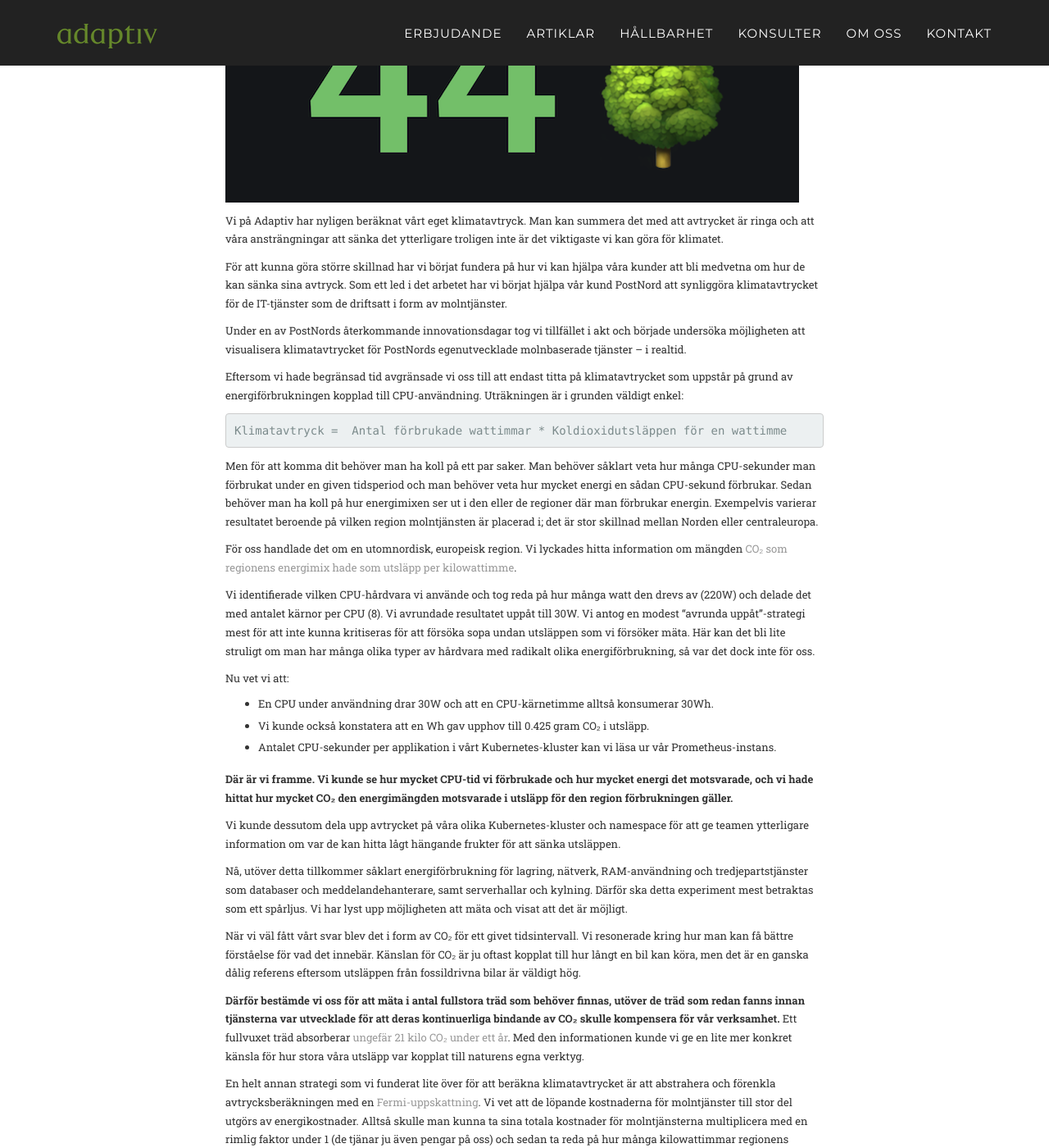
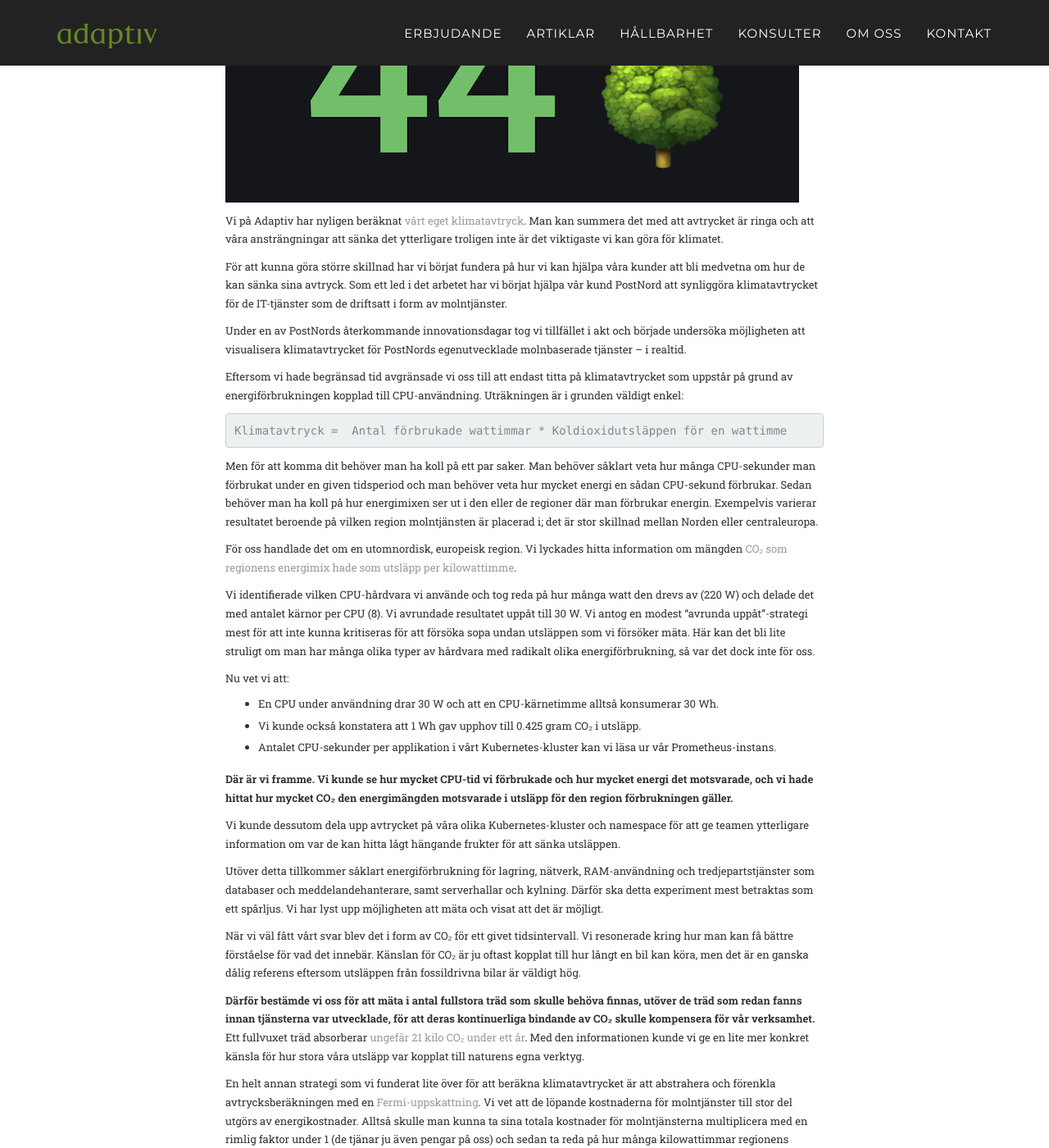
Before and after one commit to adaptiv/adaptiv_agency, a Jekyll site: the page built from _posts/2021-05-21-klimatavtrycket-av-din-egenutvecklade-molntjanst.md, in a window 1280 px wide and 1400 px high, scrolled down 303 px. Shown: the whole window at 82% size. Built offline with Jekyll 4.4.1, drawn with Linux system fonts in a browser that asks for light colours; some web fonts are replaced.

Commit message:
Minor updates to post on server climate footprint

```diff
--- a/_posts/2021-05-21-klimatavtrycket-av-din-egenutvecklade-molntjanst.md
+++ b/_posts/2021-05-21-klimatavtrycket-av-din-egenutvecklade-molntjanst.md
@@ -6,7 +6,7 @@
 
 ![Illustration av antal fullstora träd som behövs för att kompensera för nuvarande CPU-energiförbrukning](/assets/images/trees-for-compensation.png "44 fullstora träd behövs för att kompensera nuvarande CPU-energiförbrukning")
 
-Vi på Adaptiv har nyligen beräknat vårt eget klimatavtryck. Man kan summera det med att avtrycket är ringa och att våra ansträngningar att sänka det ytterligare troligen inte är det viktigaste vi kan göra för klimatet.
+Vi på Adaptiv har nyligen beräknat [vårt eget klimatavtryck](https://adaptiv.se/2021/05/21/klimatrapporter-publicerade/). Man kan summera det med att avtrycket är ringa och att våra ansträngningar att sänka det ytterligare troligen inte är det viktigaste vi kan göra för klimatet.
 
 För att kunna göra större skillnad har vi börjat fundera på hur vi kan hjälpa våra kunder att bli medvetna om hur de kan sänka sina avtryck. Som ett led i det arbetet har vi börjat hjälpa vår kund PostNord att synliggöra klimatavtrycket för de IT-tjänster som de driftsatt i form av molntjänster.
 
@@ -22,23 +22,23 @@
 
 För oss handlade det om en utomnordisk, europeisk region. Vi lyckades hitta information om mängden [CO₂ som regionens energimix hade som utsläpp per kilowattimme](https://www.eea.europa.eu/data-and-maps/daviz/co2-emission-intensity-6#tab-googlechartid_googlechartid_chart_111_filters=%7B%22rowFilters%22%3A%7B%7D%3B%22columnFilters%22%3A%7B%22pre_config_date%22%3A%5B2018%5D%7D%3B%22sortFilter%22%3A%5B%22ugeo%22%5D%7D).
 
-Vi identifierade vilken CPU-hårdvara vi använde och tog reda på hur många watt den drevs av (220W) och delade det med antalet kärnor per CPU (8). Vi avrundade resultatet uppåt till 30W. Vi antog en modest “avrunda uppåt”-strategi mest för att inte kunna kritiseras för att försöka sopa undan utsläppen som vi försöker mäta. Här kan det bli lite struligt om man har många olika typer av hårdvara med radikalt olika energiförbrukning, så var det dock inte för oss.
+Vi identifierade vilken CPU-hårdvara vi använde och tog reda på hur många watt den drevs av (220 W) och delade det med antalet kärnor per CPU (8). Vi avrundade resultatet uppåt till 30 W. Vi antog en modest “avrunda uppåt”-strategi mest för att inte kunna kritiseras för att försöka sopa undan utsläppen som vi försöker mäta. Här kan det bli lite struligt om man har många olika typer av hårdvara med radikalt olika energiförbrukning, så var det dock inte för oss.
 
 Nu vet vi att:
 
-* En CPU under användning drar 30W och att en CPU-kärnetimme alltså konsumerar 30Wh.
-* Vi kunde också konstatera att en Wh gav upphov till 0.425 gram CO₂ i utsläpp.
+* En CPU under användning drar 30 W och att en CPU-kärnetimme alltså konsumerar 30 Wh.
+* Vi kunde också konstatera att 1 Wh gav upphov till 0.425 gram CO₂ i utsläpp.
 * Antalet CPU-sekunder per applikation i vårt Kubernetes-kluster kan vi läsa ur vår Prometheus-instans.
 
 **Där är vi framme. Vi kunde se hur mycket CPU-tid vi förbrukade och hur mycket energi det motsvarade, och vi hade hittat hur mycket CO₂ den energimängden motsvarade i utsläpp för den region förbrukningen gäller.**
 
 Vi kunde dessutom dela upp avtrycket på våra olika Kubernetes-kluster och namespace för att ge teamen ytterligare information om var de kan hitta lågt hängande frukter för att sänka utsläppen.
 
-Nå, utöver detta tillkommer såklart energiförbrukning för lagring, nätverk, RAM-användning och tredjepartstjänster som databaser och meddelandehanterare, samt serverhallar och kylning. Därför ska detta experiment mest betraktas som ett spårljus. Vi har lyst upp möjligheten att mäta och visat att det är möjligt.
+Utöver detta tillkommer såklart energiförbrukning för lagring, nätverk, RAM-användning och tredjepartstjänster som databaser och meddelandehanterare, samt serverhallar och kylning. Därför ska detta experiment mest betraktas som ett spårljus. Vi har lyst upp möjligheten att mäta och visat att det är möjligt.
 
 När vi väl fått vårt svar blev det i form av CO₂ för ett givet tidsintervall. Vi resonerade kring hur man kan få bättre förståelse för vad det innebär. Känslan för CO₂ är ju oftast kopplat till hur långt en bil kan köra, men det är en ganska dålig referens eftersom utsläppen från fossildrivna bilar är väldigt hög.
 
-**Därför bestämde vi oss för att mäta i antal fullstora träd som behöver finnas, utöver de träd som redan fanns innan tjänsterna var utvecklade för att deras kontinuerliga bindande av CO₂ skulle kompensera för vår verksamhet.** Ett fullvuxet träd absorberar [ungefär 21 kilo CO₂ under ett år](https://www.viessmann.co.uk/heating-advice/how-much-co2-does-tree-absorb). Med den informationen kunde vi ge en lite mer konkret känsla för hur stora våra utsläpp var kopplat till naturens egna verktyg.
+**Därför bestämde vi oss för att mäta i antal fullstora träd som skulle behöva finnas, utöver de träd som redan fanns innan tjänsterna var utvecklade, för att deras kontinuerliga bindande av CO₂ skulle kompensera för vår verksamhet.** Ett fullvuxet träd absorberar [ungefär 21 kilo CO₂ under ett år](https://www.viessmann.co.uk/heating-advice/how-much-co2-does-tree-absorb). Med den informationen kunde vi ge en lite mer konkret känsla för hur stora våra utsläpp var kopplat till naturens egna verktyg.
 
 En helt annan strategi som vi funderat lite över för att beräkna klimatavtrycket är att abstrahera och förenkla avtrycksberäkningen med en [Fermi-uppskattning](https://en.wikipedia.org/wiki/Fermi_problem). Vi vet att de löpande kostnaderna för molntjänster till stor del utgörs av energikostnader. Alltså skulle man kunna ta sina totala kostnader för molntjänsterna multiplicera med en rimlig faktor under 1 (de tjänar ju även pengar på oss) och sedan ta reda på hur många kilowattimmar regionens energipris gör gällande att man rimligen konsumerat. Tillsammans med regionens energimix kan det möjligen ge en fullgod uppskattning av klimatavtrycket. Nackdelen med den strategin är att man riskerar att få längre återkopplingstider på de förändringar man gör för att minska kostnader/avtryck.
 
```
